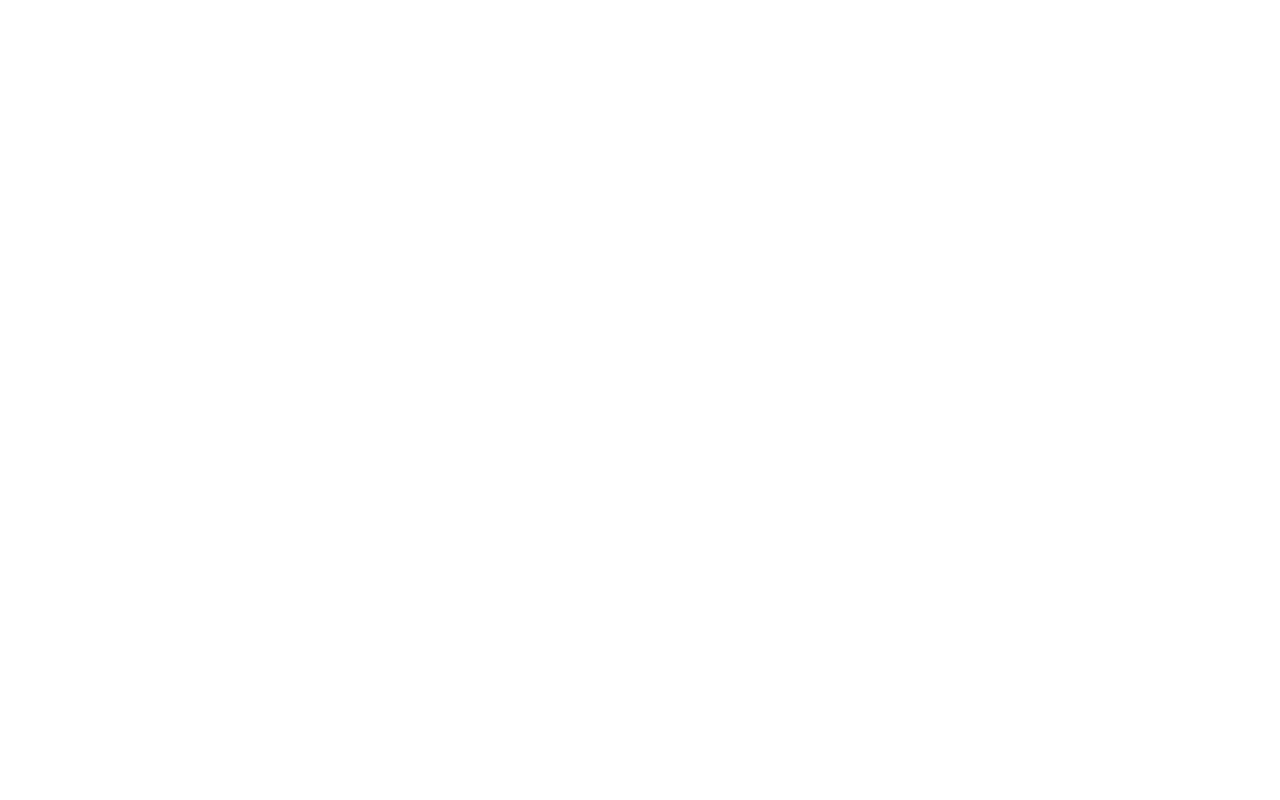
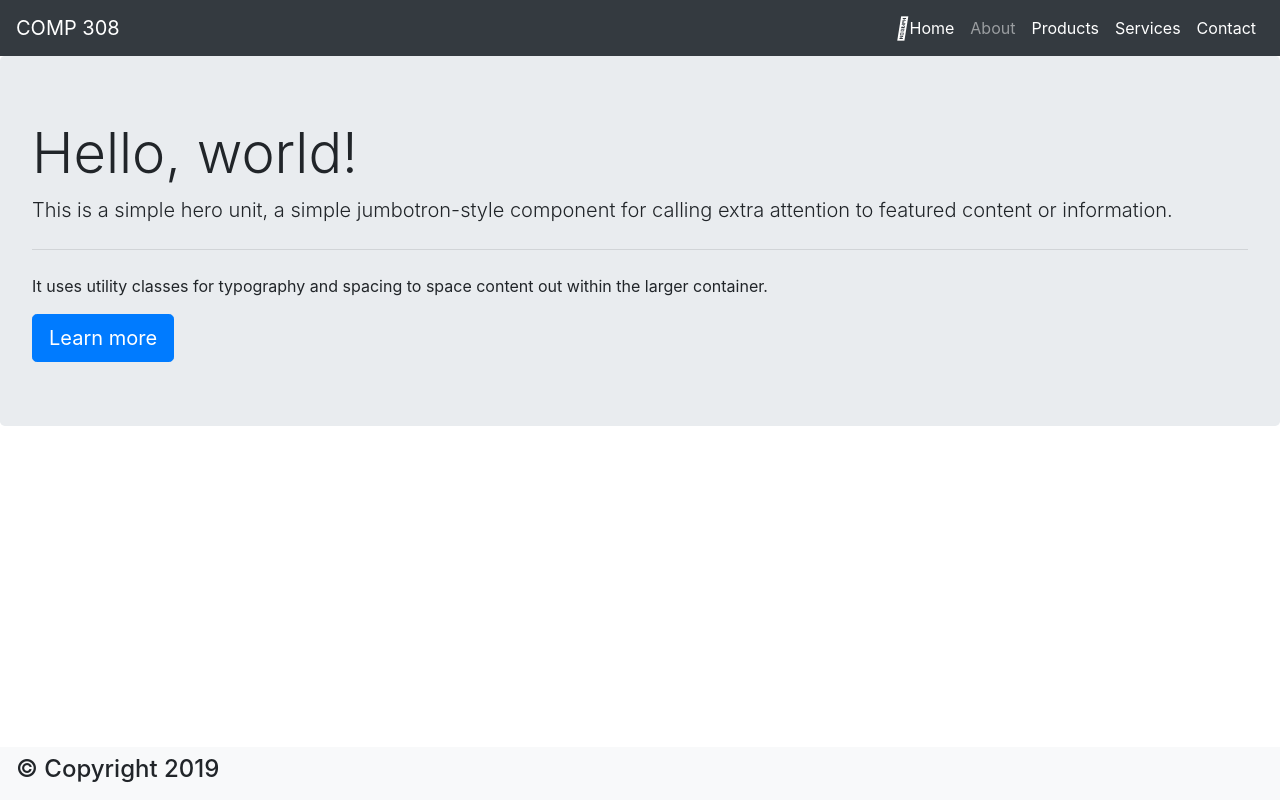
Before and after one commit to nusratjt/COMP308-W2019-Lesson1B, a website: page index.html in a window 1280 px wide. Drawn offline with nearby package versions, Linux system fonts and the light colour scheme.

Commit message:
Added Bootstrap support

```diff
--- a/index.html
+++ b/index.html
@@ -6,10 +6,58 @@
     <meta http-equiv="X-UA-Compatible" content="ie=edge">
     <title>COMP308 - W2019 - Lesson 1</title>
     <!-- CSS Section-->
+    <link rel="stylesheet" href="./node_modules/bootstrap/dist/css/bootstrap.min.css">
+    <link rel="stylesheet" href=".node_modules/font-awesome/css/font-awesome.min.css">
     <link rel="stylesheet" href="./Content/app.css">
 </head>
 <body>
+
+        <nav class="navbar navbar-expand-lg navbar-dark bg-dark">
+                <a class="navbar-brand" href="#">COMP 308</a>
+                <button class="navbar-toggler" type="button" data-toggle="collapse" data-target="#navbarSupportedContent" aria-controls="navbarSupportedContent" aria-expanded="false" aria-label="Toggle navigation">
+                  <span class="navbar-toggler-icon"></span>
+                </button>
+
+                <div class="collapse navbar-collapse" id="navbarSupportedContent">
+                  <ul class="navbar-nav ml-auto">
+                    <li class="nav-item active">
+                      <a class="nav-link" href="#"><i class="fas fa-lg fa-home"></i>Home <span class="sr-only">(current)</span></a>
+                    </li>
+                    <li class="nav-item">
+                      <a class="nav-link" href="#">About</a>
+                    </li>
+                    <li class="nav-item active">
+                            <a class="nav-link" href="#">Products <span class="sr-only">(current)</span></a>
+                          </li>
+                          <li class="nav-item active">
+                                <a class="nav-link" href="#">Services <span class="sr-only">(current)</span></a>
+                              </li>
+                              <li class="nav-item active">
+                                    <a class="nav-link" href="#">Contact <span class="sr-only">(current)</span></a>
+                                  </li>
+                                  </ul>
+
+                </div>
+              </nav>
+
+              <!--Main content-->
+              <div class="jumbotron">
+                    <h1 class="display-4">Hello, world!</h1>
+                    <p class="lead">This is a simple hero unit, a simple jumbotron-style component for calling extra attention to featured content or information.</p>
+                    <hr class="my-4">
+                    <p>It uses utility classes for typography and spacing to space content out within the larger container.</p>
+                    <a class="btn btn-primary btn-lg" href="#" role="button">Learn more</a>
+                  </div>
+
+                  <footer>
+                        <nav class="navbar fixed-bottom navbar-light bg-light">
+                               <h4>&copy; Copyright 2019</h4>
+                              </nav>
+                  </footer>
+
     <!-- Script Section-->
+   <script src="./node_modules/jquery/dist/jquery.min.js"></script>
+   <script src="./node_modules/bootstrap/dist/js/bootstrap.min.js"></script>
     <script src="./Scripts/app.js"></script>
 </body>
 </html>
```
